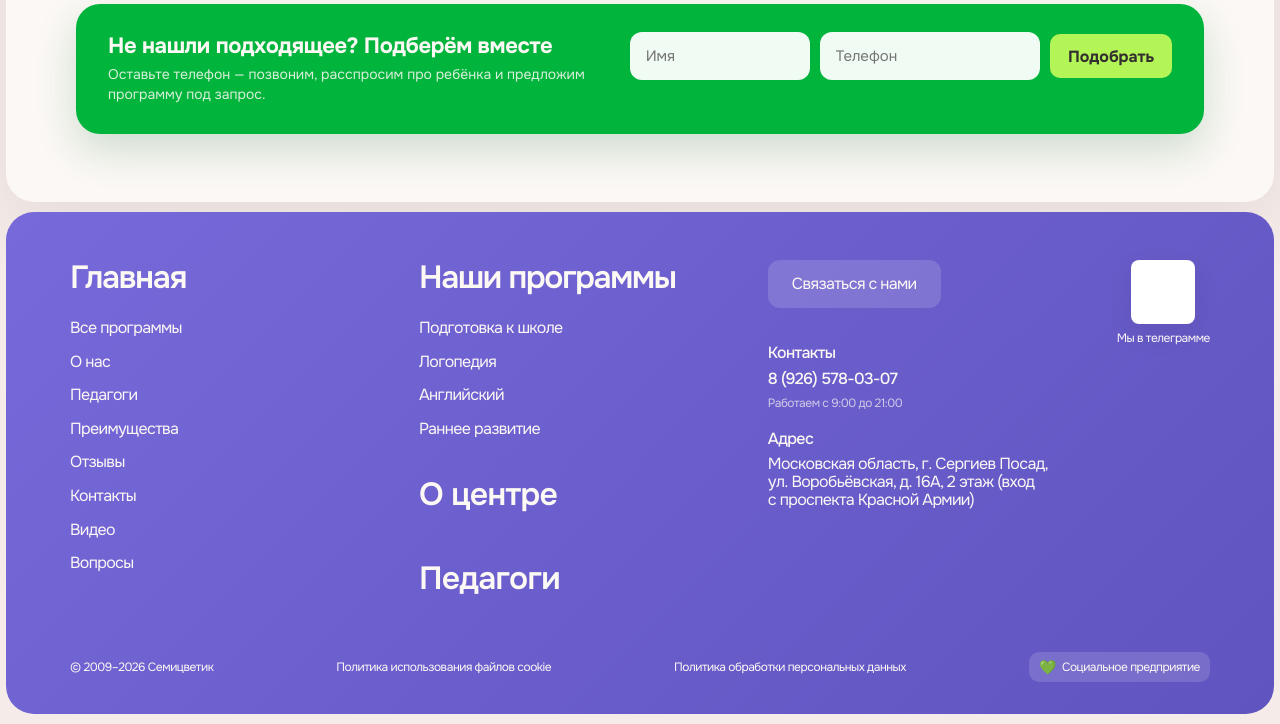
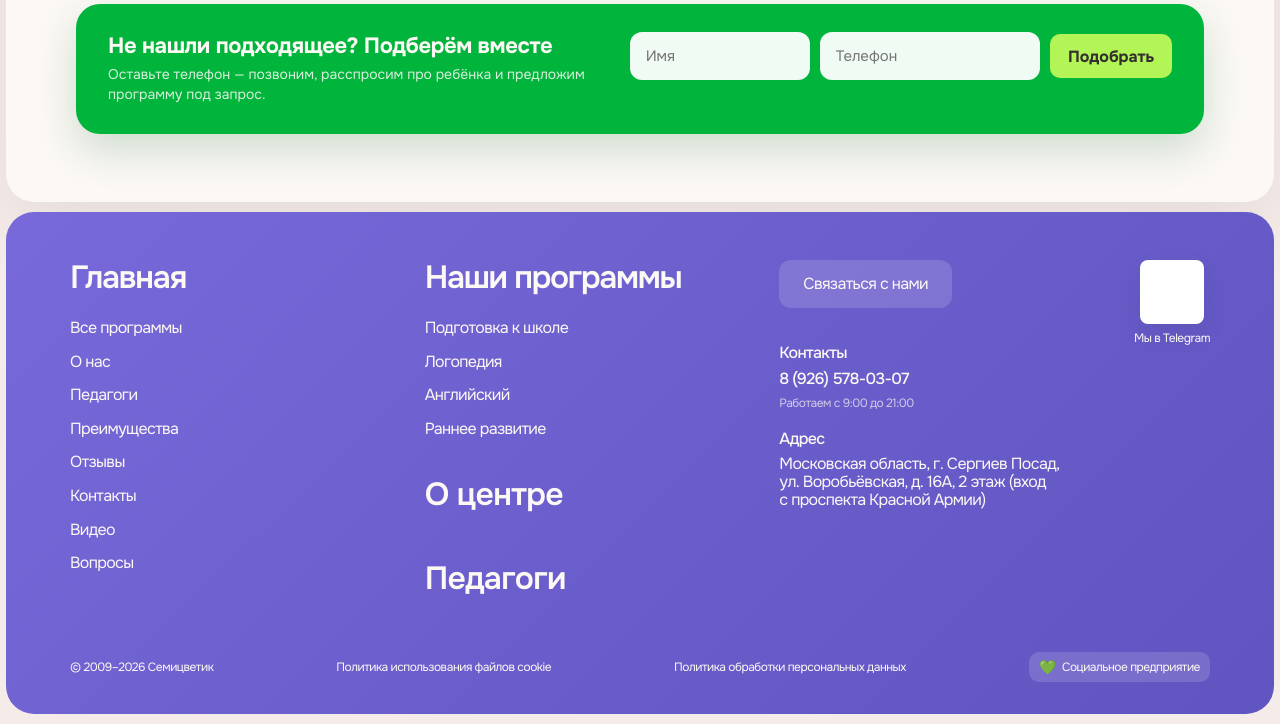
Before and after one commit to JestfulKatana/semicvetic, a Flask app: page /ceny/ in a window 1280 px wide. Shown: the part 1822-2546 px from the top of the page. Run offline with Flask 3, Linux system fonts and the light colour scheme; parts of the project's set-up code (start-up, migrations or seed data) failed here and were passed over.

Commit message:
fix(footer): исправить иконки соцсетей и надпись (#12)
- VK: заменить текст «VK» на SVG-иконку (soc-vk-svg)
- Telegram: заменить самолётик «✈» на SVG-иконку (soc-tg-svg)
- «Мы в телеграмме» → «Мы в Telegram»

Co-Authored-By: Claude Sonnet 4.6 <noreply@anthropic.com>

```diff
--- a/app/templates/base.html
+++ b/app/templates/base.html
@@ -248,13 +248,13 @@
                 </div>
                 <div class="footer-qr">
                     <div class="qr-code" aria-hidden="true"></div>
-                    <span>Мы в&nbsp;телеграмме</span>
+                    <span>Мы в&nbsp;Telegram</span>
                     <div class="footer-socials">
                         {% if vk_url and vk_url != '#' %}
-                        <a href="{{ vk_url }}" target="_blank" rel="noopener" aria-label="ВКонтакте"><span class="soc-icon soc-vk" aria-hidden="true"></span></a>
+                        <a href="{{ vk_url }}" target="_blank" rel="noopener" aria-label="ВКонтакте"><span class="soc-icon soc-vk-svg" aria-hidden="true"><svg viewBox="0 0 24 24" width="14" height="14"><path fill="currentColor" d="M12.79 16.56c-5.82 0-9.15-3.99-9.29-10.62h2.92c.1 4.86 2.24 6.92 3.94 7.34V5.94h2.76v4.22c1.67-.18 3.43-2.08 4.02-4.22h2.76c-.45 2.64-2.35 4.54-3.7 5.32 1.35.63 3.51 2.3 4.34 5.3h-3.04c-.64-2.02-2.26-3.58-4.38-3.78v3.78h-.33z"/></svg></span></a>
                         {% endif %}
                         {% if tg_url and tg_url != '#' %}
-                        <a href="{{ tg_url }}" target="_blank" rel="noopener" aria-label="Telegram"><span class="soc-icon soc-tg" aria-hidden="true"></span></a>
+                        <a href="{{ tg_url }}" target="_blank" rel="noopener" aria-label="Telegram"><span class="soc-icon soc-tg-svg" aria-hidden="true"><svg viewBox="0 0 24 24" width="14" height="14"><path fill="currentColor" d="M20.6 4.2 2.9 11c-1.2.5-1.2 1.2-.2 1.5l4.5 1.4 1.7 5.3c.2.6.1.9.7.9.5 0 .7-.2 1-.5l2.2-2.1 4.6 3.4c.8.5 1.4.2 1.6-.8l3-14c.3-1.2-.5-1.8-1.4-1.4zM8.4 14.2l9.8-6.2c.4-.3.8-.1.5.2l-8 7.3-.3 3.3-2-4.6z"/></svg></span></a>
                         {% endif %}
                         {% if max_url %}
                         <a href="{{ max_url }}" target="_blank" rel="noopener" aria-label="Max"><span class="soc-icon soc-max-svg" aria-hidden="true"><svg viewBox="0 0 24 24" width="14" height="14"><path fill="currentColor" d="M12 2C6.48 2 2 6.48 2 12c0 1.85.5 3.58 1.37 5.06L2 22l4.94-1.37A9.96 9.96 0 0 0 12 22c5.52 0 10-4.48 10-10S17.52 2 12 2zm0 18a8 8 0 0 1-4.09-1.12l-.29-.17-3.02.84.84-3.02-.17-.29A8 8 0 1 1 12 20z"/></svg></span></a>
```
